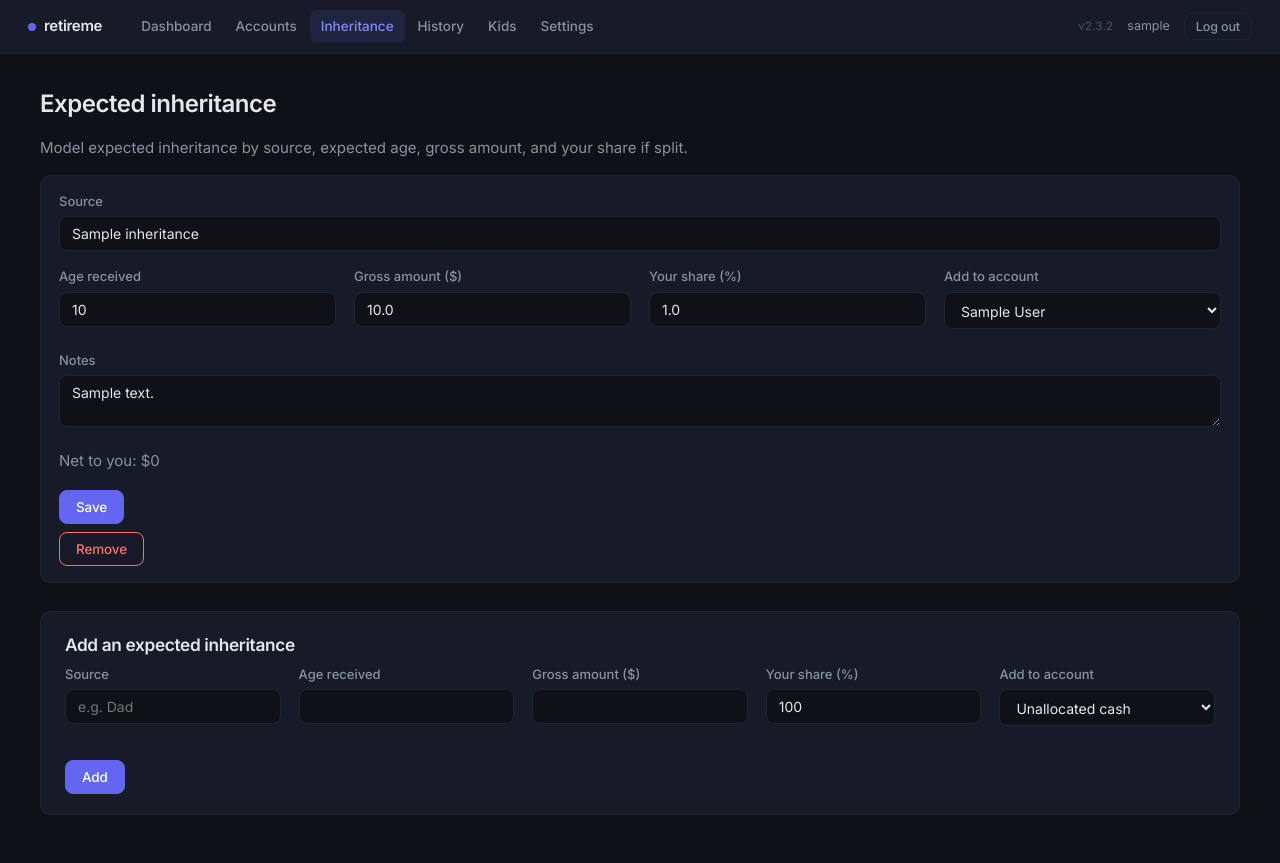
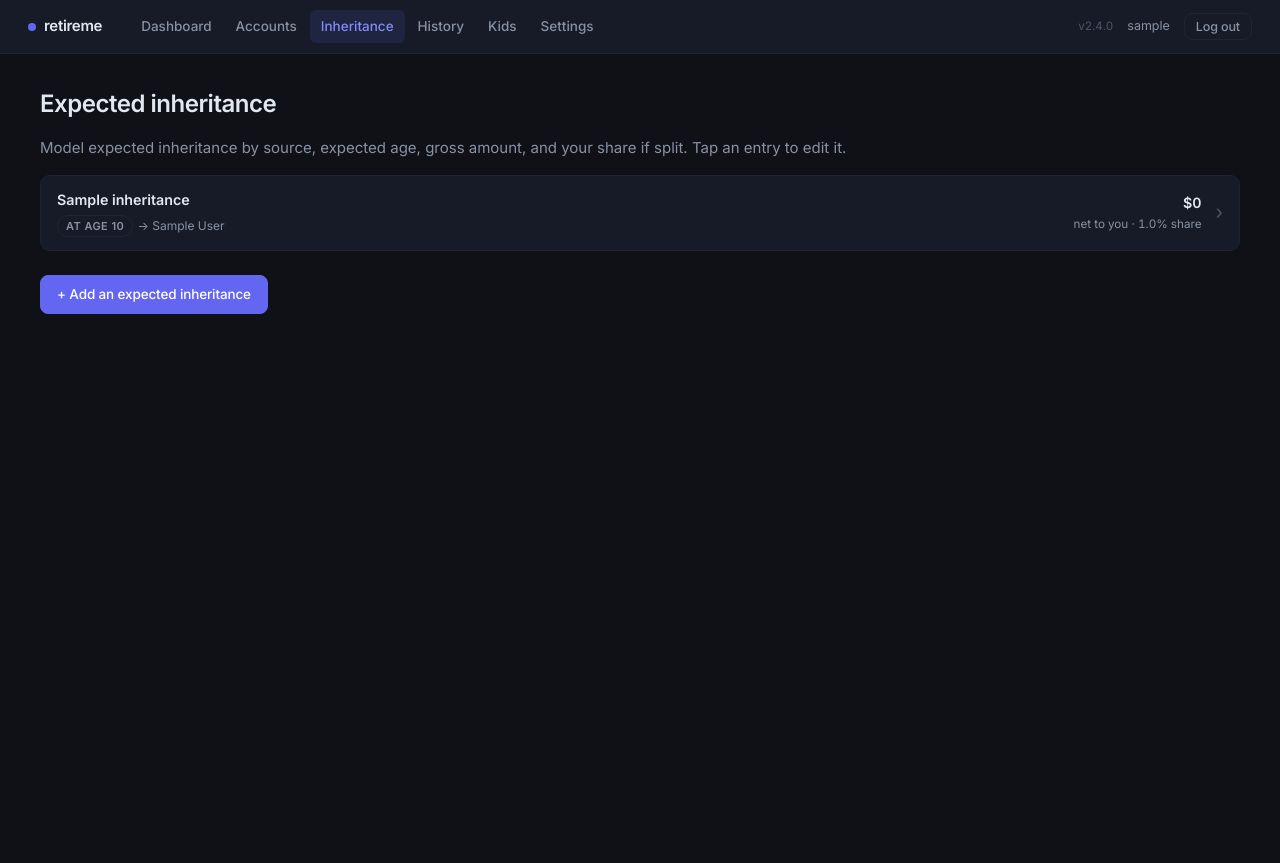
Before and after one commit to SimonBrooker/retireme, a Flask app: page /inheritances/ in a window 1280 px wide. After the commit the page ends 314 px from the top, so only its background shows below. Run offline with Flask 3, Linux system fonts and the light colour scheme; a user stored in the database is signed in; tables that the repository leaves empty hold one stand-in row (values such as "Sample post"); parts of the project's set-up code (start-up, migrations or seed data) failed here and were passed over.

Commit message:
v2.4.0: redesign Inheritance page as compact cards + edit pages
Brings the Inheritance page in line with the Accounts and Kids pages.
Each expected inheritance is now a compact, clickable card showing the
source, expected age, where it's allocated (target account or unallocated
cash), and the net-to-you amount. Clicking opens a dedicated edit page;
adding one has its own page too.

- New GET routes inheritances.new_page (/inheritances/new) and
  inheritances.edit_page (/inheritances/<id>), rendering a shared
  inheritance_form.html. Existing add/edit/delete POST routes unchanged,
  except error paths now return to the relevant form page.
- Edit page carries the live "Net to you" figure and a Remove section.
- No data model or calculation changes.

```diff
--- a/app/__init__.py
+++ b/app/__init__.py
@@ -11,7 +11,7 @@ from werkzeug.middleware.proxy_fix import ProxyFix
 from app.extensions import db, login_manager, limiter
 
 
-APP_VERSION = "2.3.2"
+APP_VERSION = "2.4.0"
 
 
 def create_app():
--- a/app/routes/inheritances.py
+++ b/app/routes/inheritances.py
@@ -37,6 +37,23 @@ def index():
     return render_template("inheritances.html", inheritances=inheritances, accounts=accounts)
 
 
+def _user_accounts():
+    return Account.query.filter_by(user_id=current_user.id).order_by(Account.id).all()
+
+
+@inheritances_bp.route("/new")
+@login_required
+def new_page():
+    return render_template("inheritance_form.html", inheritance=None, accounts=_user_accounts())
+
+
+@inheritances_bp.route("/<int:inheritance_id>")
+@login_required
+def edit_page(inheritance_id):
+    inh = Inheritance.query.filter_by(id=inheritance_id, user_id=current_user.id).first_or_404()
+    return render_template("inheritance_form.html", inheritance=inh, accounts=_user_accounts())
+
+
 @inheritances_bp.route("/add", methods=["POST"])
 @login_required
 def add():
@@ -47,6 +64,7 @@ def add():
         flash(f'Added "{inh.source_name}".', "success")
     except (ValueError, KeyError):
         flash("Please fill in the fields correctly.", "error")
+        return redirect(url_for("inheritances.new_page"))
     return redirect(url_for("inheritances.index"))
 
 
@@ -62,6 +80,7 @@ def edit(inheritance_id):
         flash(f'Updated "{inh.source_name}".', "success")
     except (ValueError, KeyError):
         flash("Please fill in the fields correctly.", "error")
+        return redirect(url_for("inheritances.edit_page", inheritance_id=inheritance_id))
     return redirect(url_for("inheritances.index"))
 
 
--- a/app/templates/inheritances.html
+++ b/app/templates/inheritances.html
@@ -1,96 +1,36 @@
 {% extends "base.html" %}
 {% block title %}Inheritance{% endblock %}
 {% block content %}
+{% set ccy = current_user.profile.currency_symbol %}
 <h1>Expected inheritance</h1>
-<p class="dim">Model expected inheritance by source, expected age, gross amount, and your share if split.</p>
+<p class="dim">Model expected inheritance by source, expected age, gross amount, and your share if split. Tap an entry to edit it.</p>
 
 {% if not inheritances %}
 <div class="empty-note">None added yet.</div>
 {% endif %}
 
-<div class="cards" style="grid-template-columns: repeat(auto-fit, minmax(320px, 1fr));">
+{% if inheritances %}
+<div class="acct-list">
   {% for i in inheritances %}
-  <div class="card">
-    <form method="post" action="{{ url_for('inheritances.edit', inheritance_id=i.id) }}">
-      <input type="hidden" name="csrf_token" value="{{ csrf_token }}">
-      <div class="field">
-        <label>Source</label>
-        <input type="text" name="source_name" value="{{ i.source_name }}" required>
+  <a class="acct-card" href="{{ url_for('inheritances.edit_page', inheritance_id=i.id) }}">
+    <div class="acct-main">
+      <div class="acct-name">{{ i.source_name }}</div>
+      <div class="acct-sub">
+        <span class="badge badge-dim">at age {{ i.expected_age }}</span>
+        <span class="dim" style="font-size:0.8rem;">→ {{ i.target_account.name if i.target_account else "Unallocated cash" }}</span>
       </div>
-      <div class="form-grid">
-        <div class="field">
-          <label>Age received</label>
-          <input type="number" name="expected_age" value="{{ i.expected_age }}" required>
-        </div>
-        <div class="field">
-          <label>Gross amount ({{ current_user.profile.currency_symbol }})</label>
-          <input type="number" step="0.01" name="gross_amount" value="{{ i.gross_amount }}" required>
-        </div>
-        <div class="field">
-          <label>Your share (%)</label>
-          <input type="number" step="0.1" name="share_percent" value="{{ i.share_percent }}">
-        </div>
-        <div class="field">
-          <label>Add to account</label>
-          <select name="target_account_id">
-            <option value="">Unallocated cash</option>
-            {% for a in accounts %}
-            <option value="{{ a.id }}" {{ "selected" if i.target_account_id == a.id }}>{{ a.name }}</option>
-            {% endfor %}
-          </select>
-        </div>
-      </div>
-      <div class="field" style="margin-top:6px;">
-        <label>Notes</label>
-        <textarea name="notes" rows="2">{{ i.notes or "" }}</textarea>
-      </div>
-      <div class="meta mono dim" style="margin: 4px 0 10px;">Net to you: {{ current_user.profile.currency_symbol }}{{ "{:,.0f}".format(i.net_amount) }}</div>
-      <div class="btn-row">
-        <button type="submit">Save</button>
-      </div>
-    </form>
-    <form method="post" action="{{ url_for('inheritances.delete', inheritance_id=i.id) }}" style="margin-top:8px;" data-confirm="Remove {{ i.source_name }}?">
-      <input type="hidden" name="csrf_token" value="{{ csrf_token }}">
-      <button type="submit" class="btn-danger">Remove</button>
-    </form>
-  </div>
+    </div>
+    <div class="acct-bal">
+      {{ ccy }}{{ "{:,.0f}".format(i.net_amount) }}
+      <div class="acct-bal-sub">net to you{% if i.share_percent != 100 %} · {{ i.share_percent }}% share{% endif %}</div>
+    </div>
+    <span class="acct-chevron" aria-hidden="true">&rsaquo;</span>
+  </a>
   {% endfor %}
 </div>
+{% endif %}
 
-<div class="chart-card" style="margin-top: 28px;">
-  <h2>Add an expected inheritance</h2>
-  <form method="post" action="{{ url_for('inheritances.add') }}">
-      <input type="hidden" name="csrf_token" value="{{ csrf_token }}">
-    <div class="form-grid">
-      <div class="field">
-        <label>Source</label>
-        <input type="text" name="source_name" placeholder="e.g. Dad" required>
-      </div>
-      <div class="field">
-        <label>Age received</label>
-        <input type="number" name="expected_age" required>
-      </div>
-      <div class="field">
-        <label>Gross amount ({{ current_user.profile.currency_symbol }})</label>
-        <input type="number" step="0.01" name="gross_amount" required>
-      </div>
-      <div class="field">
-        <label>Your share (%)</label>
-        <input type="number" step="0.1" name="share_percent" value="100">
-      </div>
-      <div class="field">
-        <label>Add to account</label>
-        <select name="target_account_id">
-          <option value="">Unallocated cash</option>
-          {% for a in accounts %}
-          <option value="{{ a.id }}">{{ a.name }}</option>
-          {% endfor %}
-        </select>
-      </div>
-    </div>
-    <div class="btn-row">
-      <button type="submit">Add</button>
-    </div>
-  </form>
+<div class="btn-row" style="margin-top:24px;">
+  <a href="{{ url_for('inheritances.new_page') }}" class="btn">+ Add an expected inheritance</a>
 </div>
 {% endblock %}
```
Also changed, not shown: app/templates/inheritance_form.html (added, +62 -0 lines), 1 other file.
